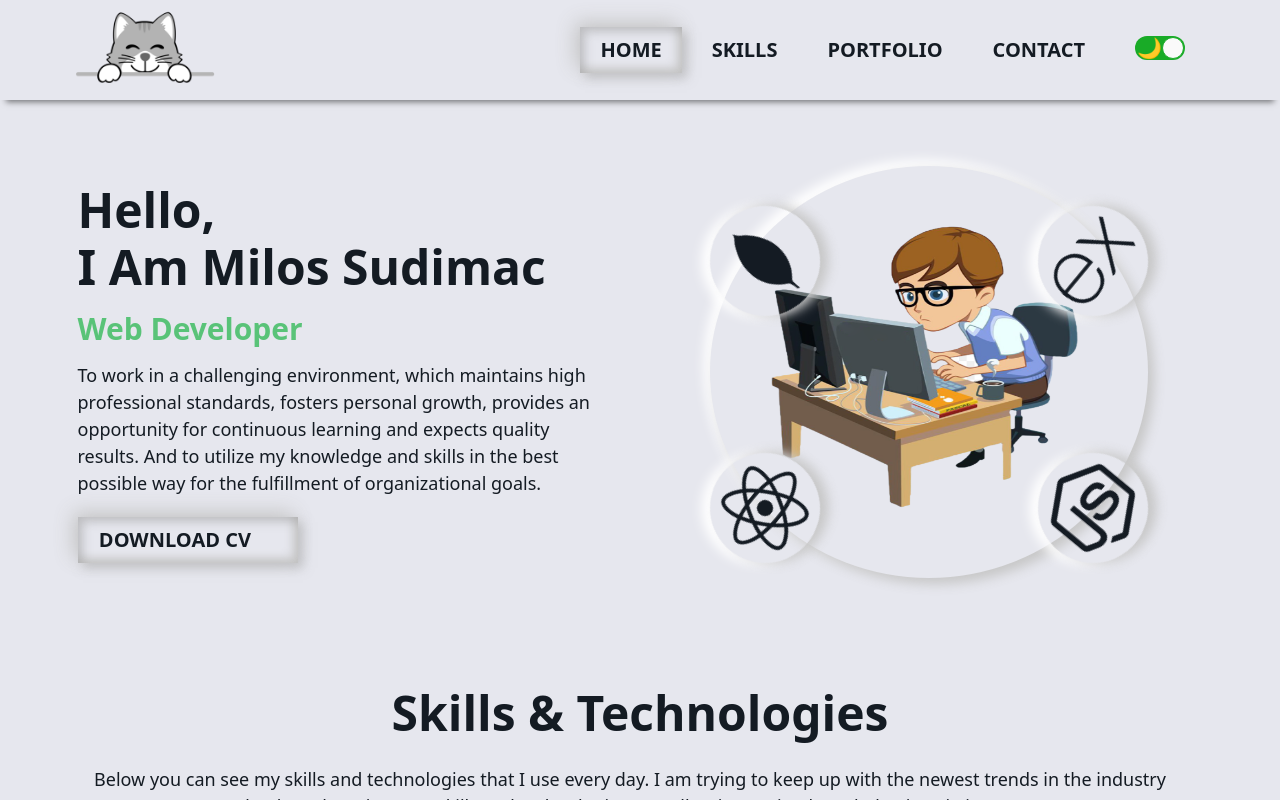
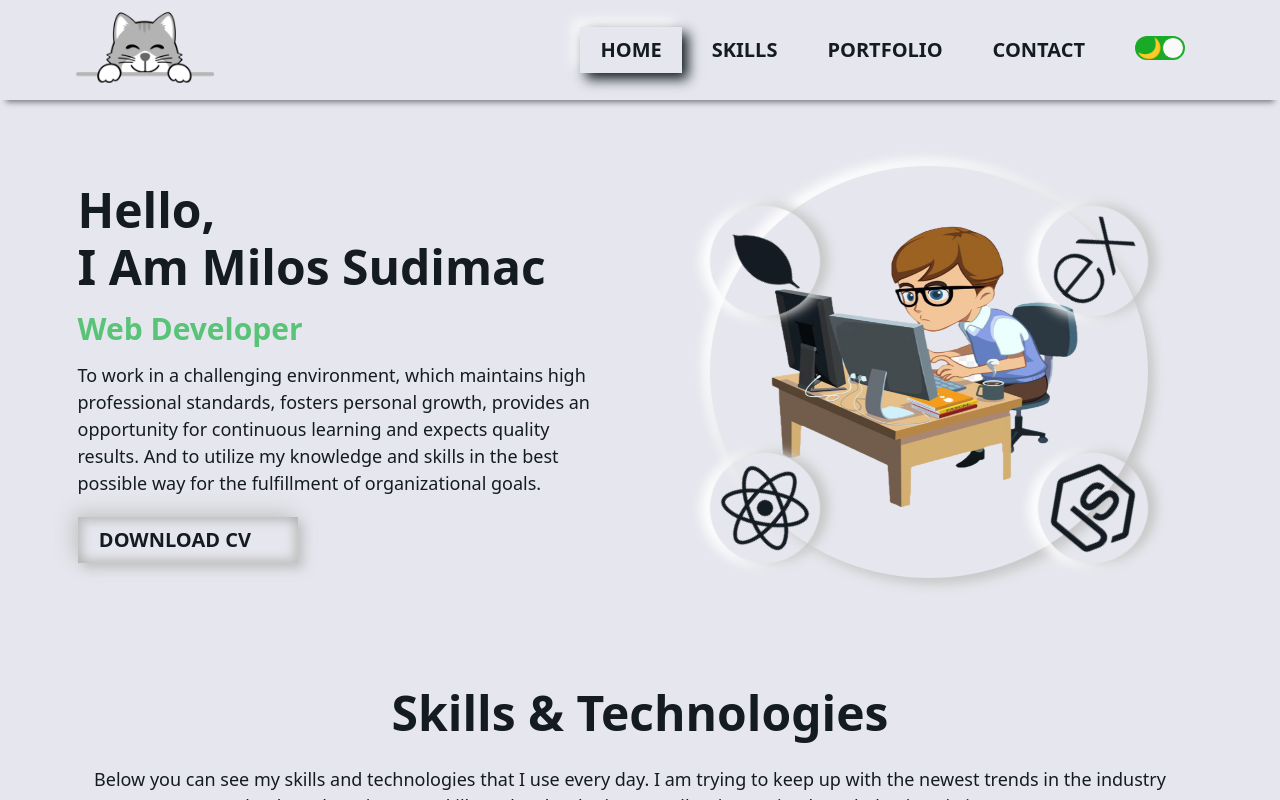
Before and after one commit to MiIos1988/Portfolio-react, a React (Create React App) app: page / in a window 1280 px wide. In both pictures the pointer is over the link "HOME". Shown: the top 800 px of the page. Built offline with nearby package versions, Linux system fonts and the light colour scheme.

Commit message:
Change hover in navbar link

```diff
--- a/src/components/ContactComponent/contact.scss
+++ b/src/components/ContactComponent/contact.scss
@@ -1,5 +1,6 @@
 .contact {
   text-align: center;
+
   h2 {
     font-size: 4.8rem;
     font-weight: 700;
@@ -9,12 +10,14 @@
 
   .contactField {
     width: 33%;
+
     h3 {
       font-size: 3rem;
       font-weight: 700;
       margin-bottom: 3rem !important;
       color: var(--text-color-hello) !important;
     }
+
     a {
       text-decoration: none;
       color: inherit;
@@ -27,6 +30,7 @@
       margin-bottom: 3.5rem;
       box-shadow: 6px 6px 12px var(--shadow-one),
         -6px -6px 12px var(--shadow-two) !important;
+
       &:hover {
         box-shadow: 6px 6px 12px var(--text-color-hello),
           -6px -6px 12px var(--shadow-two) !important;
@@ -35,15 +39,18 @@
       span {
         font-weight: bold;
       }
+
       svg {
         font-size: 3rem;
         padding-bottom: 8px;
       }
     }
   }
+
   .formField {
     width: 60%;
     font-size: 1.8rem;
+
     input {
       border: none !important;
       border-radius: 25px;
@@ -55,15 +62,18 @@
       box-shadow: 6px 6px 12px var(--shadow-one),
         -6px -6px 12px var(--shadow-two) !important;
       color: var(--text-color);
+
       &::placeholder {
         color: var(--text-color);
         opacity: 0.6;
       }
+
       &:hover {
         box-shadow: 6px 6px 12px var(--text-color-hello),
           -6px -6px 12px var(--shadow-two) !important;
       }
     }
+
     textarea {
       border: none !important;
       // border: 1px solid black;
@@ -74,15 +84,18 @@
       box-shadow: 6px 6px 12px var(--shadow-one),
         -6px -6px 12px var(--shadow-two) !important;
       color: var(--text-color);
+
       &::placeholder {
         color: var(--text-color);
         opacity: 0.6;
       }
+
       &:hover {
         box-shadow: 6px 6px 12px var(--text-color-hello),
           -6px -6px 12px var(--shadow-two) !important;
       }
     }
+
     .labName,
     .labEmail,
     .labMsg {
@@ -93,6 +106,7 @@
       left: 20px;
       opacity: 0.5;
     }
+
     .btn {
       font-weight: 600;
       color: var(--text-color-hello) !important;
@@ -102,17 +116,20 @@
       width: 200px;
       border: none;
       margin: 3rem;
+      margin-bottom: 15rem;
       box-shadow: -5px -5px 20px var(--shadow-one),
         5px 5px 10px rgba(155, 155, 155, 0.5),
         inset 5px 5px 10px rgba(155, 155, 155, 0.5),
         inset -5px -5px 10px var(--shadow-one);
+
       &:hover {
         box-shadow: 6px 6px 12px var(--text-color-hello),
-        -6px -6px 12px var(--shadow-two) !important;
+          -6px -6px 12px var(--shadow-two) !important;
       }
     }
   }
 }
+
 @media (max-width: 768px) {
   .contactDiv {
     flex-direction: column;
--- a/src/components/NavbarComponent/navbar.scss
+++ b/src/components/NavbarComponent/navbar.scss
@@ -19,10 +19,8 @@
     transition: box-shadow 0.3s ease-in-out;
 
     &:hover {
-      box-shadow: -5px -5px 20px var(--shadow-one),
-        5px 5px 10px rgba(155, 155, 155, 0.5),
-        inset 5px 5px 10px rgba(155, 155, 155, 0.5),
-        inset -5px -5px 10px var(--shadow-one);
+      box-shadow: 6px 6px 12px var(--text-color-hello),
+        -6px -6px 12px var(--shadow-two) !important;
     }
   }
 
```
